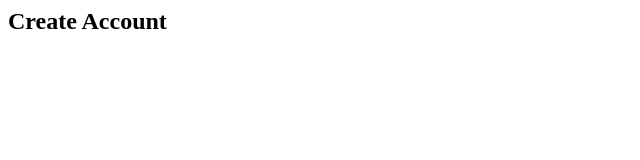
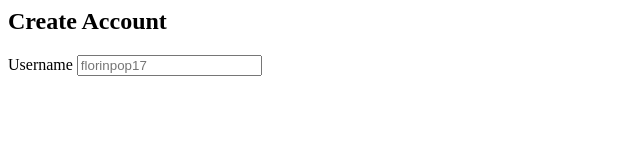
Before and after one commit to SarthakM1/Form-Validation, a plain HTML site: page index.html in a window 1280 px wide. Shown: the whole page, without its empty margins (0-640 px from the left). Drawn offline with Linux system fonts and the light colour scheme.

Commit message:
first commit

```diff
--- a/index.html
+++ b/index.html
@@ -2,3 +2,16 @@
     <div class="header">
         <h2>Create Account</h2>
     </div>
+    <form class="form" id="form">
+        <div class="form-control">
+            <label>Username</label>
+            <input type="text"
+            placeholder="florinpop17" id="Username">
+            <i class="fas fa-check-circle"></i>
+            <i class="fas fa-exclamation-circle">
+            </i>
+            <small></small>
+        </div>
+    </form>
+    </div>
+</div>
```
